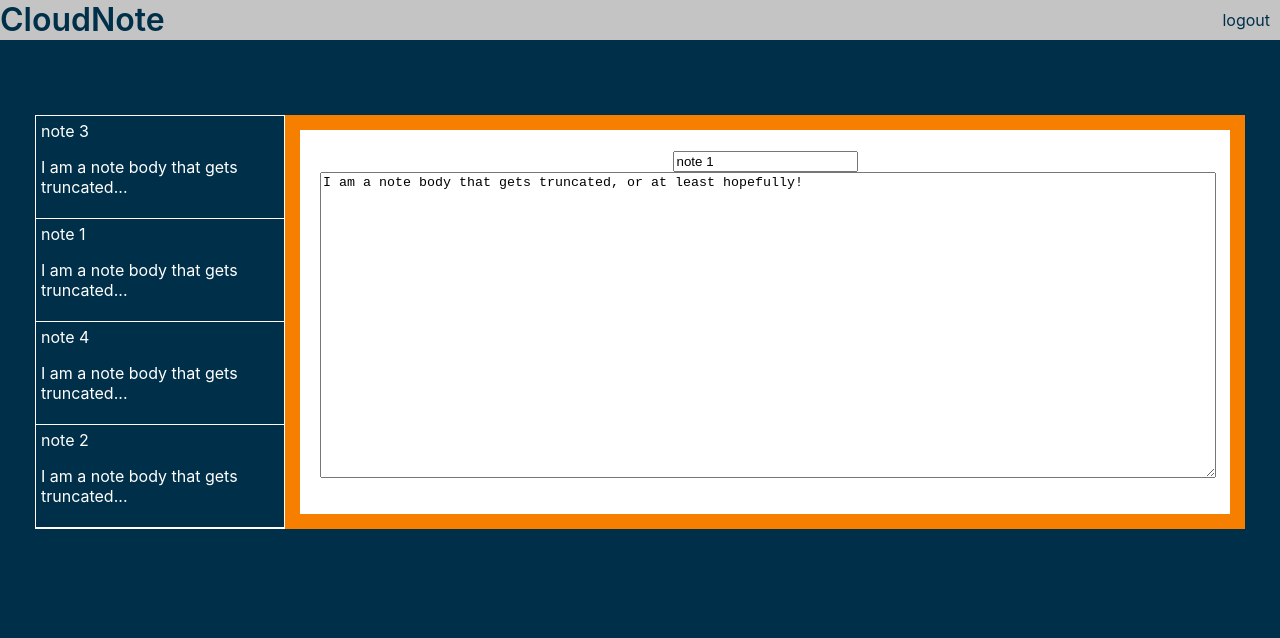
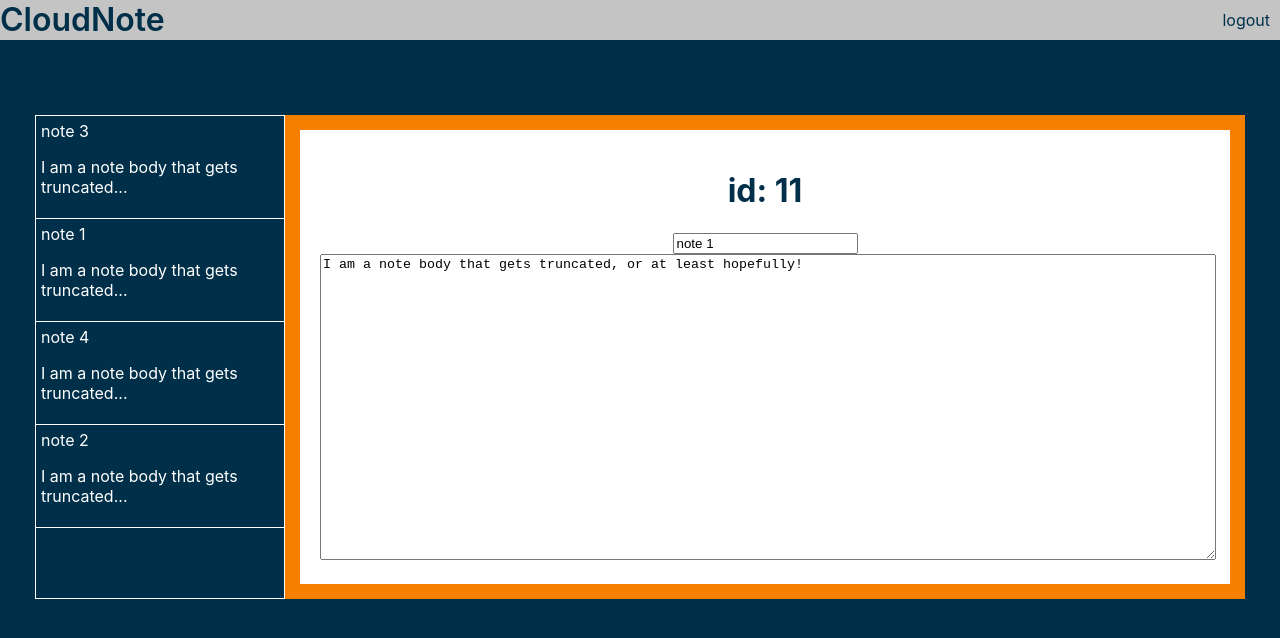
Before and after one commit to N8ers/cloud-note, a React (Create React App) app: page /11 in a window 1280 px wide. Shown: the top 638 px of the page. Built offline with nearby package versions, Linux system fonts and the light colour scheme.

Commit message:
use parseInt, this fixes dispatch

```diff
--- a/src/components/NotePad/NotePad.js
+++ b/src/components/NotePad/NotePad.js
@@ -10,13 +10,15 @@ import "./NotePad.css";
 function NotePad(props) {
   const dispatch = useDispatch();
   const { id } = useParams();
+  let routeId = parseInt(id);
 
   const note = useSelector((state) =>
-    state.notes.notes.find((note) => note.id === parseInt(id))
+    state.notes.notes.find((note) => note.id === routeId)
   );
 
   return (
     <div className="NotePad">
+      <h1>id: {id}</h1>
       {id && note && note.id && (
         <div>
           <input
@@ -25,7 +27,7 @@ function NotePad(props) {
               dispatch(
                 updateNote({
                   title: event.target.value,
-                  id: props.selectedNote.id,
+                  id: routeId,
                 })
               )
             }
@@ -36,7 +38,7 @@ function NotePad(props) {
               dispatch(
                 updateNote({
                   body: event.target.value,
-                  id: props.selectedNote.id,
+                  id: routeId,
                 })
               )
             }
```
